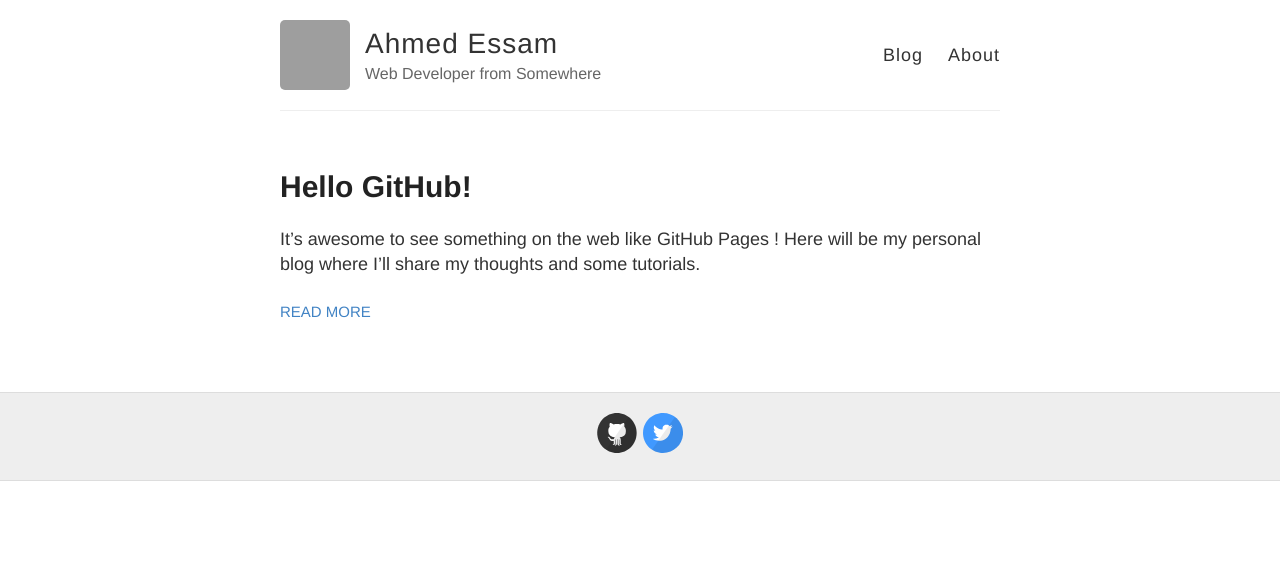
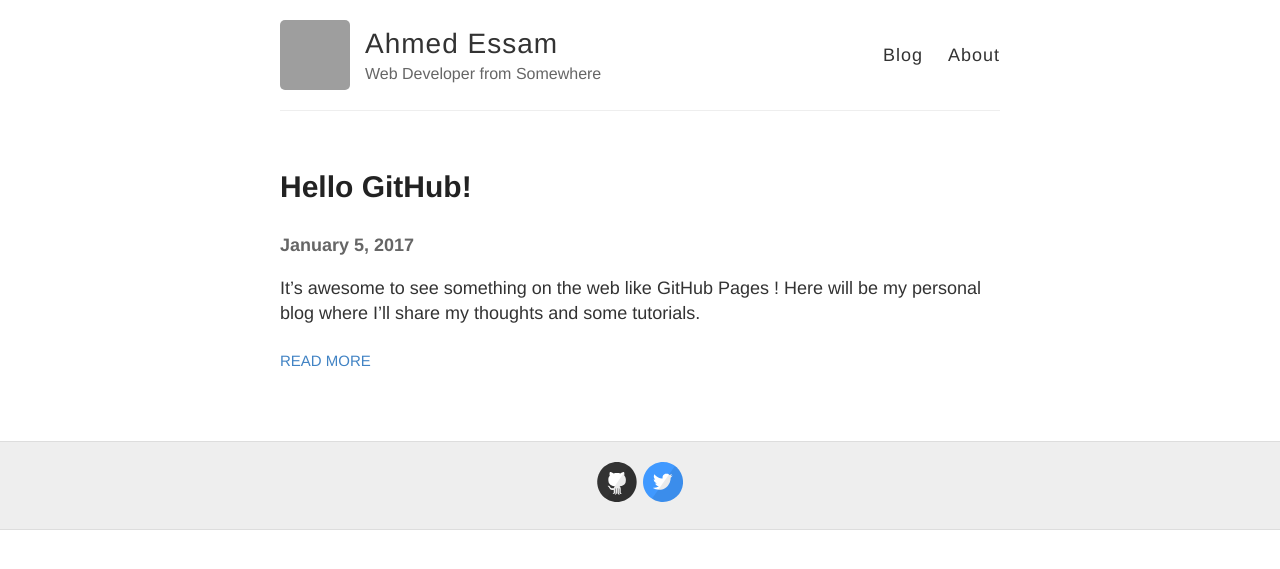
Before and after one commit to lilessam/lilessam.github.io, a Jekyll site: the page built from index.html, in a window 1280 px wide. Shown: the top 569 px of the page. Built offline with Jekyll 4.4.1, drawn with Linux system fonts in a browser that asks for light colours; grey boxes are pictures that could not be loaded.

Commit message:
Add date to home page

```diff
--- a/index.html
+++ b/index.html
@@ -7,7 +7,7 @@ layout: default
     <article class="post">
 
       <h1><a href="{{ site.baseurl }}{{ post.url }}">{{ post.title }}</a></h1>
-
+      <h4>{{ post.date | date: "%B %e, %Y" }}</h4>
       <div class="entry" style="margin-bottom: 3%;">
         {{ post.excerpt | markdownify }}
       </div>
```
